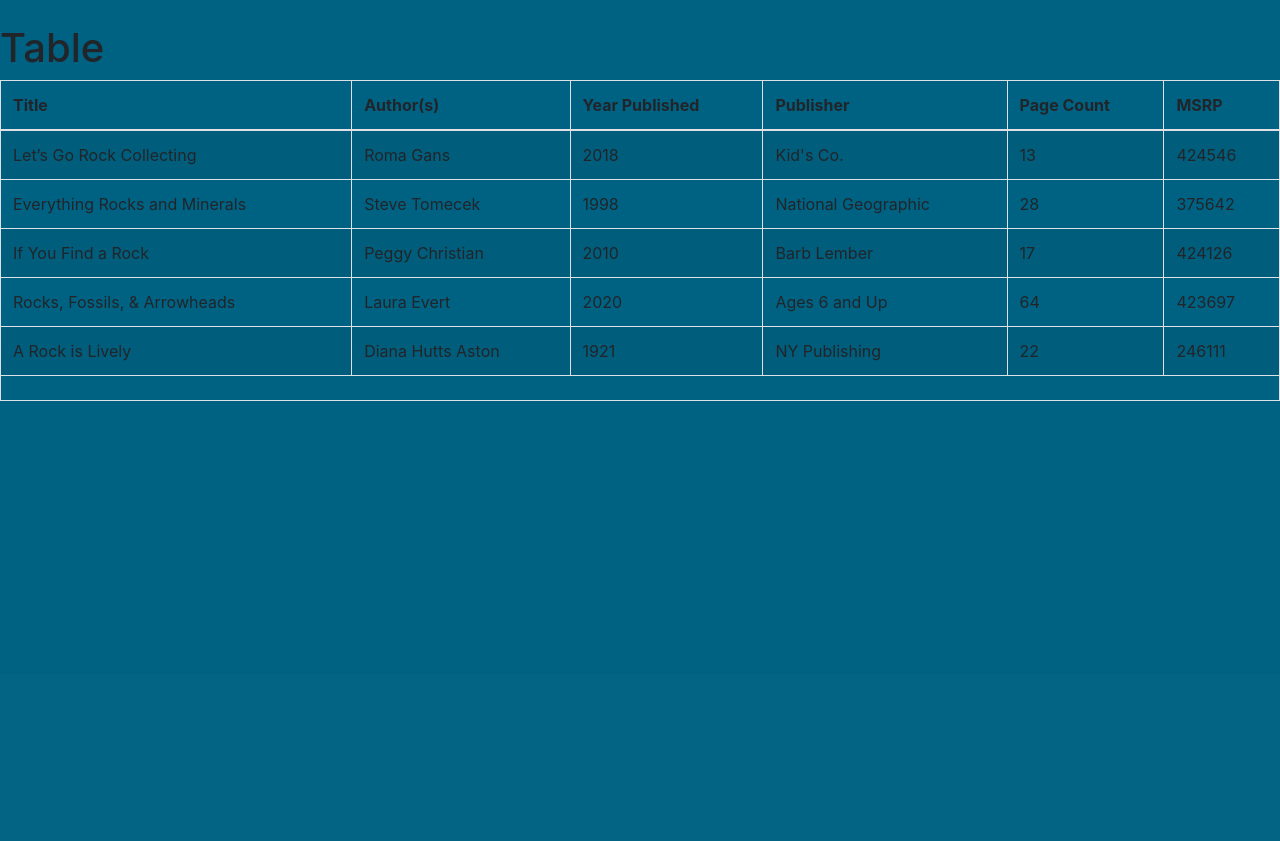
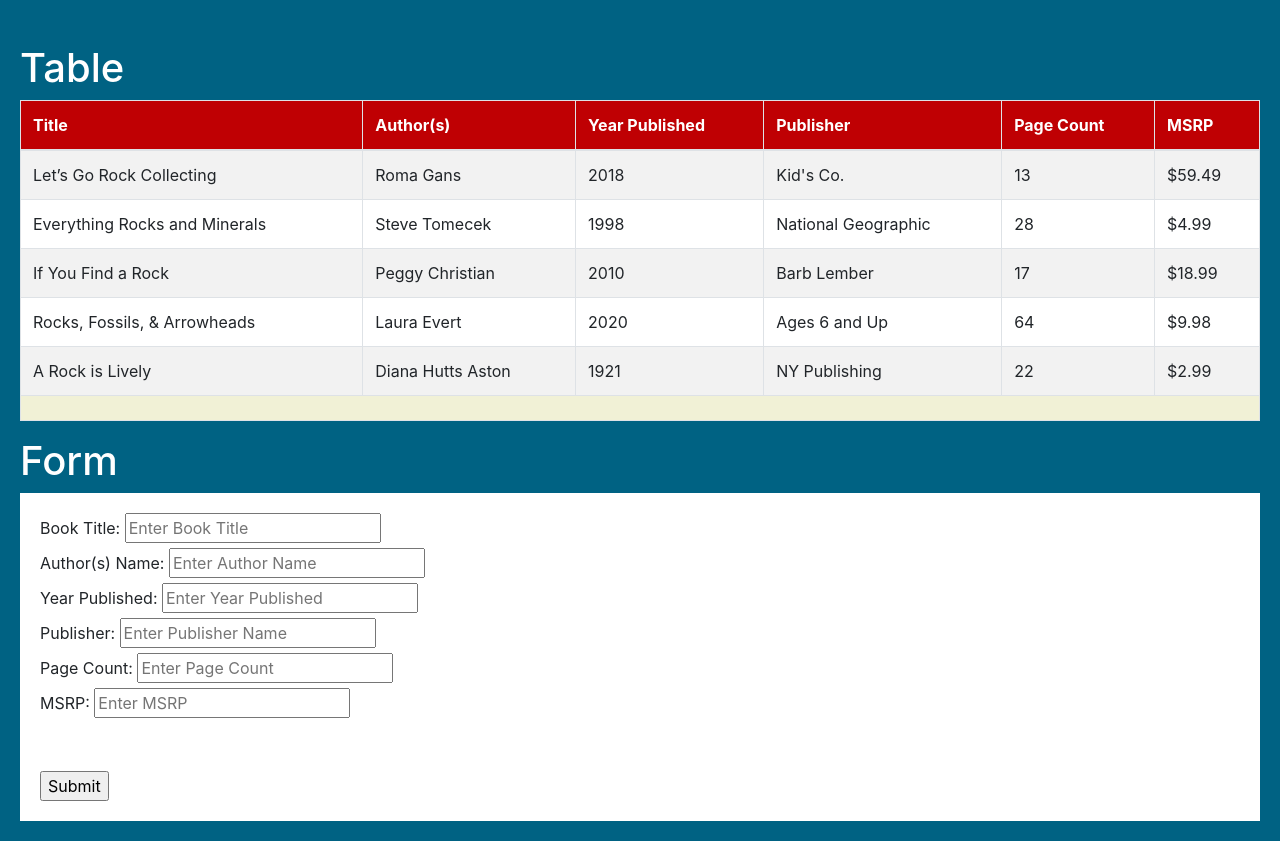
Before and after one commit to iu-msis/1-html-review-SmartAnimalNick, a PHP site: page /table.html in a window 1280 px wide. Shown: the part 126-967 px from the top of the page. Before the commit the page ends 527 px from the top, so only its background shows below. Run offline with PHP 8.4, Linux system fonts and the light colour scheme.

Commit message:
Finished Form Fields & Added Thumbnail Image Enlargers
Finished assingment by adding the form and adding thumbnail images that enlarge when clicked.

```diff
--- a/public/css/site.css
+++ b/public/css/site.css
@@ -39,3 +39,52 @@
 .info {
   font-size: 12px;
 }
+
+.user {
+  background-color: white;
+  border-color: black;
+  border-style: solid;
+  padding: 20px;
+  margin: 10px;
+  border-radius: 10px;
+  border-width: 1px;
+}
+
+#ray {
+  border-radius: 20px;
+}
+
+#info {
+  padding-top: 50px;
+}
+
+.table-hover tbody tr:hover td, .table-hover tbody tr:hover th {
+  background-color: lightgray;
+}
+
+table {
+  background-color: white;
+}
+
+thead {
+  background-color: #BF0003;
+  color: white;
+}
+
+tfoot {
+  background-color: #F1F1D6;
+  color: white;
+}
+
+.tableheader {
+  color: white;
+}
+
+.tablestyle {
+  padding: 20px;
+}
+
+form {
+  background-color: white;
+  padding: 20px;
+}
--- a/public/table.html
+++ b/public/table.html
@@ -57,14 +57,14 @@
             <td>2018</td>
             <td>Kid's Co.</td>
             <td>13</td>
-            <td>424546</td>
+            <td>$59.49</td>
           <tr>
             <td>Everything Rocks and Minerals</td>
             <td>Steve Tomecek</td>
             <td>1998</td>
             <td>National Geographic</td>
             <td>28</td>
-            <td>375642</td>
+            <td>$4.99</td>
           </tr>
           <tr>
             <td>If You Find a Rock</td>
@@ -72,7 +72,7 @@
             <td>2010</td>
             <td>Barb Lember</td>
             <td>17</td>
-            <td>424126</td>
+            <td>$18.99</td>
           </tr>
           <tr>
             <td>Rocks, Fossils, & Arrowheads</td>
@@ -80,7 +80,7 @@
             <td>2020</td>
             <td>Ages 6 and Up</td>
             <td>64</td>
-            <td>423697</td>
+            <td>$9.98</td>
           </tr>
           <tr>
             <td>A Rock is Lively</td>
@@ -88,7 +88,7 @@
             <td>1921</td>
             <td>NY Publishing</td>
             <td>22</td>
-            <td>246111</td>
+            <td>$2.99</td>
           </tr>
         </tbody>
 
@@ -98,6 +98,32 @@
           </tr>
         </tfoot>
       </table>
+
+      <h1 class="tableheader">Form</h1>
+
+      <form>
+        <label for="booktitle">Book Title:</label>
+        <input type="text" name="booktitle" id="booktitle" placeholder="Enter Book Title"><br>
+
+        <label for="authorname">Author(s) Name:</label>
+        <input type="text" name="authorname" id="authorname" placeholder="Enter Author Name"><br>
+
+        <label for="pubyear">Year Published:</label>
+        <input type="number" name="pubyear" id="pubyear" placeholder="Enter Year Published"><br>
+
+        <label for="pubname">Publisher:</label>
+        <input type="text" name="pubname" id="pubname" placeholder="Enter Publisher Name"><br>
+
+        <label for="pgcount">Page Count:</label>
+        <input type="number" name="pgcount" id="pgcount" placeholder="Enter Page Count"><br>
+
+        <label for="msrp">MSRP:</label>
+        <input type="number" name="msrp" id="msrp" placeholder="Enter MSRP"><br>
+        <br>
+        <br>
+        <input type="submit" name="submit" id="submit" value="Submit">
+
+      </form>
     </div>
 
 
--- a/public/user.html
+++ b/public/user.html
@@ -38,7 +38,11 @@
     <div class="user container">
       <div class="row align-items-start">
       <div class="col-lg-4 col-md-4 col-sm-4 col-xs-12">
-        <img src="img/ray.jpg" width="350" height="350" class="img-fluid" id="ray"</img>
+
+        <a href="img/ray.jpg" target="_blank">
+          <img src="img/ray.jpg" width="350" height="350" class="img-fluid" id="ray"</img>
+        </a>
+
         <p class="info">Information From: <a class="cite" href="https://randomuser.me">randomuser.me</a></p>
       </div>
       <div id="info" class="col-lg-8 col-md-8 col-sm-8 col-xs-12">
```
Also changed, not shown: public/index.html (+6 -3 lines). Lines whose indentation alone changed are shown as unchanged.
